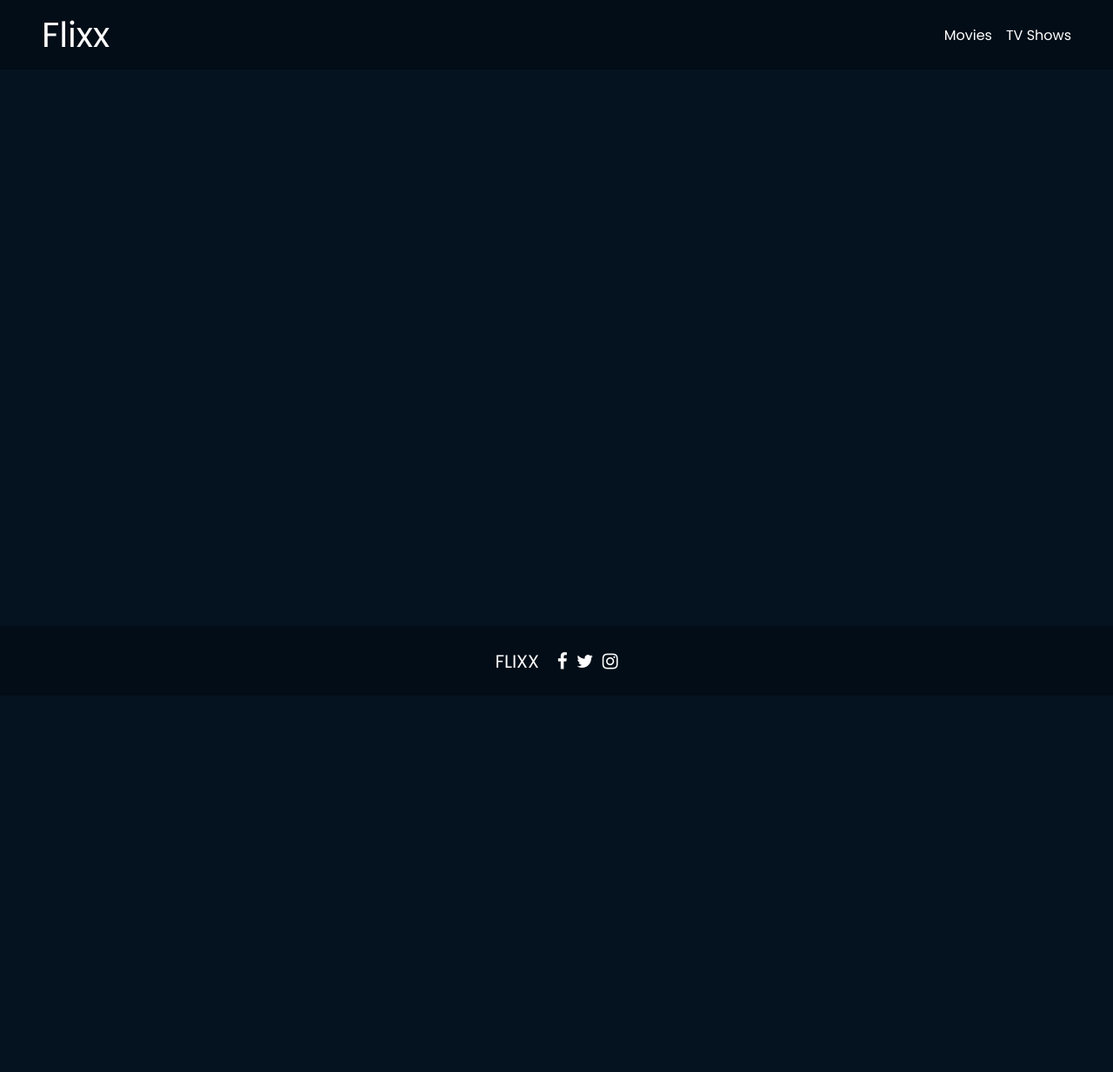
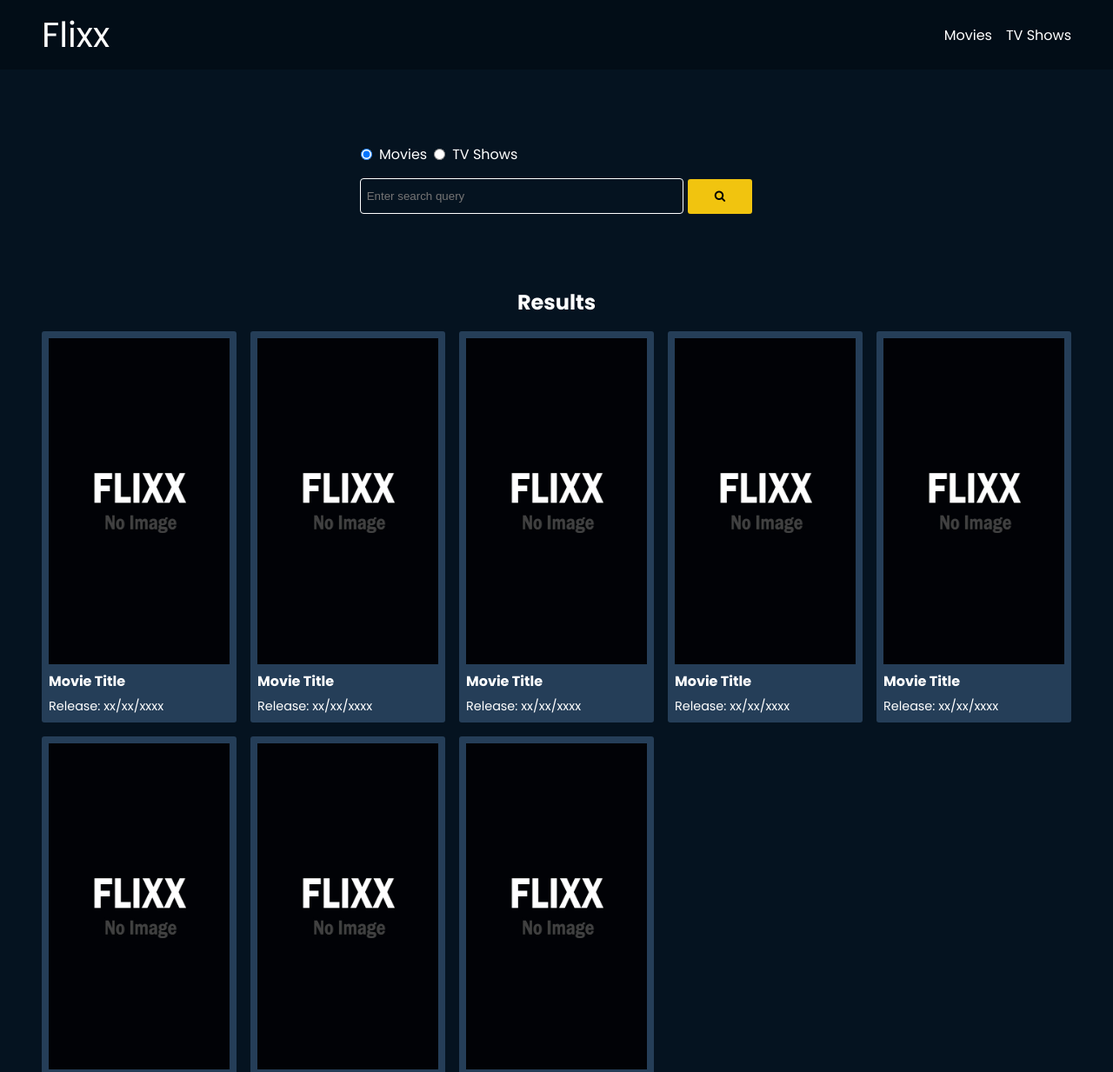
Before and after one commit to kritika2000/Flixx-App-VanillaJS, a plain HTML site: page search.html in a window 1280 px wide. Shown: the top 1233 px of the page at 87% size. Before the commit the page ends 800 px from the top, so only its background shows below. Drawn offline with Linux system fonts and the light colour scheme.

Commit message:
add search page

```diff
--- a/css/styles.css
+++ b/css/styles.css
@@ -155,24 +155,32 @@ a {
 /* Popular Movies/TV-Shows Styles */
 
 .popular-movies,
-.popular-shows {
+.popular-shows,
+.query-results {
   padding-inline: var(--outer-padding);
 }
 
 .popular-movies-container,
-.popular-shows-container {
+.popular-shows-container,
+.query-results-container {
   display: flex;
   flex-direction: column;
   gap: 1em;
   margin-bottom: 1em;
 }
 
-:is(.popular-movies-container, .popular-shows-container) h2 {
+:is(
+    .popular-movies-container,
+    .popular-shows-container,
+    .query-results-container
+  )
+  h2 {
   text-align: center;
 }
 
 .movie-cards-container,
-.show-cards-container {
+.show-cards-container,
+.query-result-cards-container {
   display: grid;
   grid-template-columns: repeat(4, 1fr);
   gap: 1em;
@@ -308,7 +316,8 @@ a {
 
 @media (min-width: 1200px) {
   .movie-cards-container,
-  .show-cards-container {
+  .show-cards-container,
+  .query-result-cards-container {
     display: grid;
     grid-template-columns: repeat(5, 1fr);
     grid-auto-rows: 450px;
@@ -319,7 +328,8 @@ a {
 }
 @media (max-width: 1200px) {
   .movie-cards-container,
-  .show-cards-container {
+  .show-cards-container,
+  .query-result-cards-container {
     display: grid;
     grid-template-columns: repeat(4, 1fr);
     grid-auto-rows: 400px;
@@ -331,7 +341,8 @@ a {
 
 @media (max-width: 900px) {
   .movie-cards-container,
-  .show-cards-container {
+  .show-cards-container,
+  .query-result-cards-container {
     display: grid;
     grid-template-columns: repeat(3, 1fr);
     grid-auto-rows: 400px;
@@ -340,7 +351,8 @@ a {
     height: 85%;
   }
   .movie-details-container,
-  .show-details-container {
+  .show-details-container,
+  .query-result-cards-container {
     height: fit-content;
   }
   .details-container {
@@ -360,7 +372,8 @@ a {
 
 @media (max-width: 700px) {
   .movie-cards-container,
-  .show-cards-container {
+  .show-cards-container,
+  .query-result-cards-container {
     display: grid;
     grid-template-columns: repeat(2, 1fr);
     grid-auto-rows: 400px;
@@ -372,7 +385,8 @@ a {
 
 @media (max-width: 250px) {
   .movie-cards-container,
-  .show-cards-container {
+  .show-cards-container,
+  .query-result-cards-container {
     display: grid;
     grid-template-columns: 1fr;
     grid-auto-rows: max-content;
--- a/search.html
+++ b/search.html
@@ -1,13 +1,3 @@
-<!DOCTYPE html>
-<html lang="en">
-  <head>
-    <meta charset="UTF-8" />
-    <meta http-equiv="X-UA-Compatible" content="IE=edge" />
-    <meta name="viewport" content="width=device-width, initial-scale=1.0" />
-    <title>Flixx</title>
-  </head>
-  <body></body>
-</html>
 <!DOCTYPE html>
 <html lang="en">
   <head>
@@ -34,7 +24,94 @@
           </ul>
         </nav>
       </header>
-      <main class="main--container"></main>
+      <main class="main--container">
+        <div class="home--container">
+          <!-- Search Movies Section -->
+          <section class="search-movies">
+            <div class="search-movies-container">
+              <form>
+                <div class="radio-controls-container">
+                  <input
+                    type="radio"
+                    name="type"
+                    id="movies"
+                    value="movies"
+                    checked
+                  />
+                  <label for="movies">Movies</label>
+                  <input
+                    type="radio"
+                    name="type"
+                    id="tv-shows"
+                    value="tv-shows"
+                  />
+                  <label for="tv-shows">TV Shows</label>
+                </div>
+                <div class="search-query-container">
+                  <input
+                    type="text"
+                    name="search-query"
+                    id="search-query"
+                    placeholder="Enter search query"
+                  />
+                  <button class="search-btn" type="submit">
+                    <i class="fa fa-search"></i>
+                  </button>
+                </div>
+              </form>
+            </div>
+          </section>
+
+          <!-- Movies/Shows Results -->
+          <section class="query-results">
+            <div class="query-results-container">
+              <h2>Results</h2>
+              <div class="query-result-cards-container">
+                <div class="card">
+                  <img src="./images/no-image.jpg" />
+                  <p>Movie Title</p>
+                  <p>Release: xx/xx/xxxx</p>
+                </div>
+                <div class="card">
+                  <img src="./images/no-image.jpg" />
+                  <p>Movie Title</p>
+                  <p>Release: xx/xx/xxxx</p>
+                </div>
+                <div class="card">
+                  <img src="./images/no-image.jpg" />
+                  <p>Movie Title</p>
+                  <p>Release: xx/xx/xxxx</p>
+                </div>
+                <div class="card">
+                  <img src="./images/no-image.jpg" />
+                  <p>Movie Title</p>
+                  <p>Release: xx/xx/xxxx</p>
+                </div>
+                <div class="card">
+                  <img src="./images/no-image.jpg" />
+                  <p>Movie Title</p>
+                  <p>Release: xx/xx/xxxx</p>
+                </div>
+                <div class="card">
+                  <img src="./images/no-image.jpg" />
+                  <p>Movie Title</p>
+                  <p>Release: xx/xx/xxxx</p>
+                </div>
+                <div class="card">
+                  <img src="./images/no-image.jpg" />
+                  <p>Movie Title</p>
+                  <p>Release: xx/xx/xxxx</p>
+                </div>
+                <div class="card">
+                  <img src="./images/no-image.jpg" />
+                  <p>Movie Title</p>
+                  <p>Release: xx/xx/xxxx</p>
+                </div>
+              </div>
+            </div>
+          </section>
+        </div>
+      </main>
       <footer class="footer--container">
         <div class="logo"><span>FLIXX</span></div>
         <div class="social-links">
```
